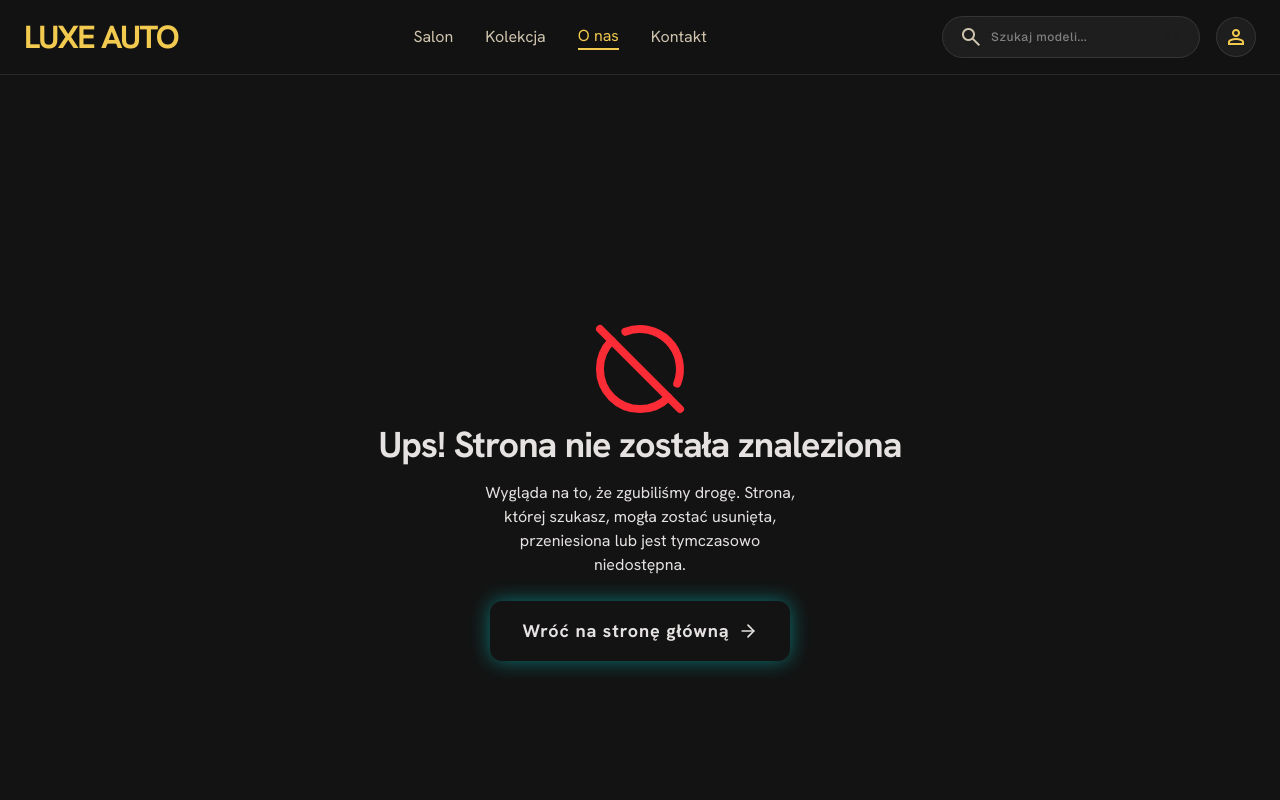
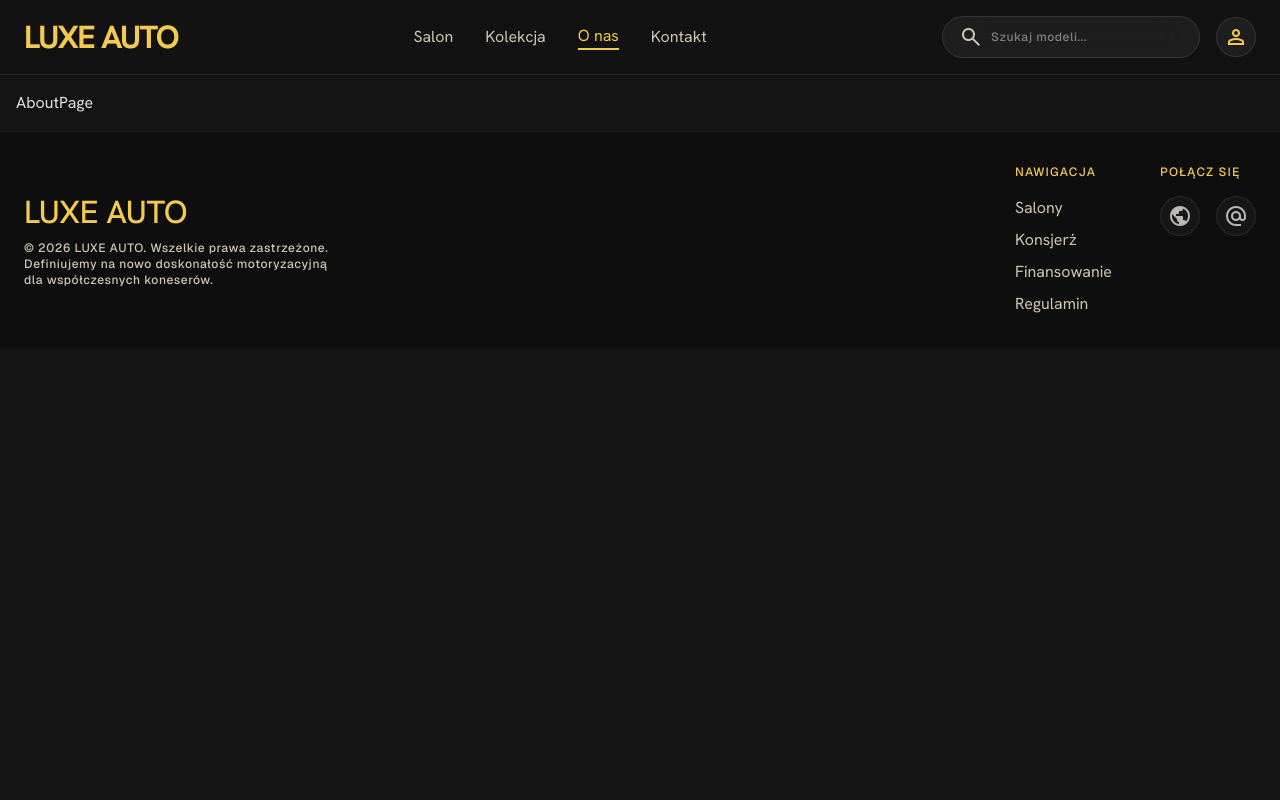
Before and after one commit to ajarek/next-16-ep-37-luxury-cars, a Next.js app: page /about in a window 1280 px wide. Before the commit this address had no page. Shown: the top 800 px of the page. Built offline with nearby package versions, Linux system fonts and the light colour scheme.

Commit message:
feat: add about page component

```diff
--- /dev/null
+++ b/app/about/page.tsx
@@ -0,0 +1,7 @@
+import React from "react";
+
+const AboutPage = () => {
+  return <div>AboutPage</div>;
+};
+
+export default AboutPage
```
